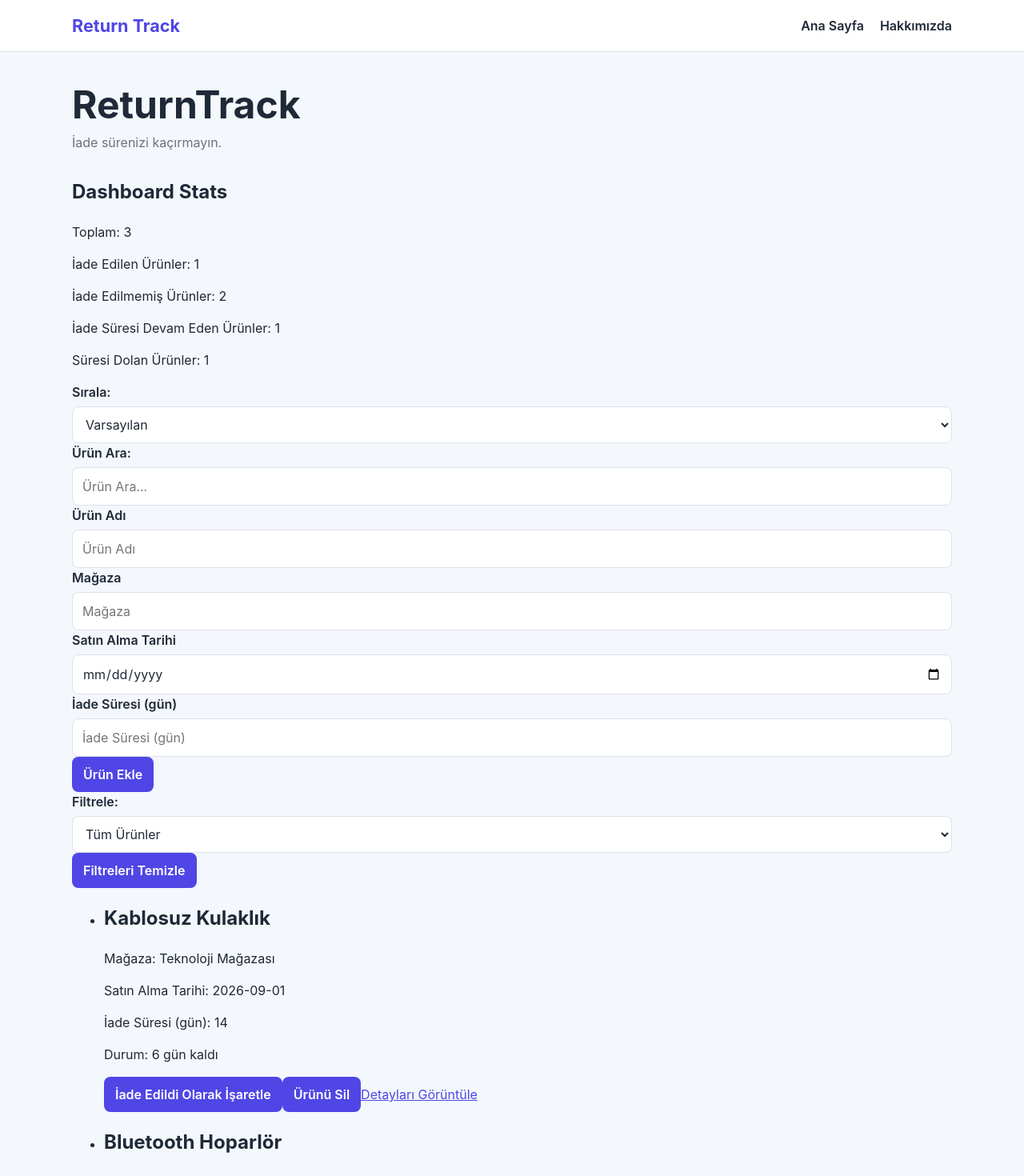
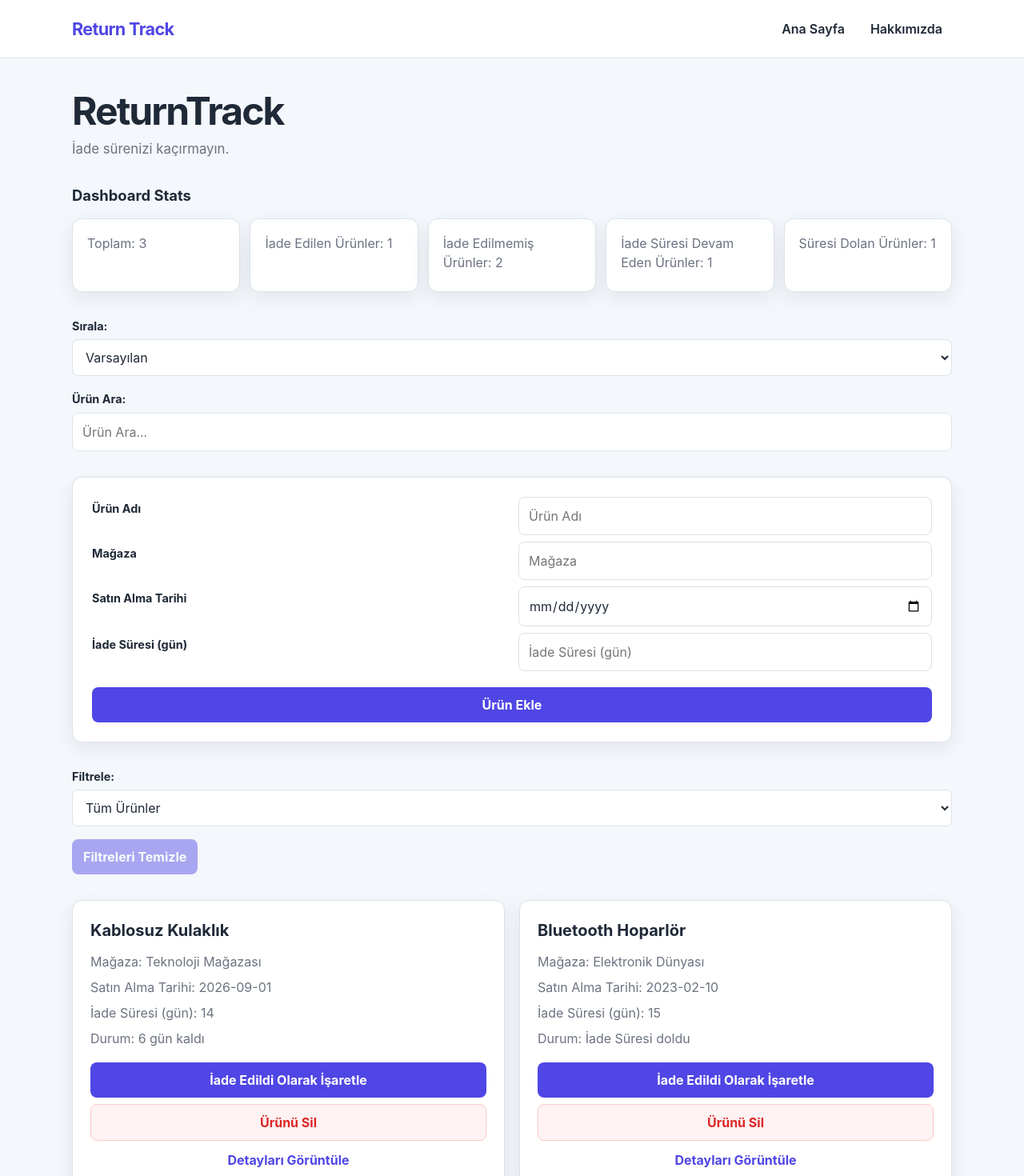
Before and after one commit to yigityilmaz16/return-track, a React (Vite) app: page / in a window 1280 px wide. Shown: the top 1470 px of the page at 80% size. Built offline with nearby package versions, Linux system fonts and the light colour scheme.

Commit message:
style: polish dashboard layout

```diff
--- a/src/App.css
+++ b/src/App.css
@@ -1,35 +1,44 @@
 .navbar {
+  position: sticky;
+  top: 0;
+  z-index: 10;
   display: flex;
   align-items: center;
   justify-content: space-between;
   gap: 24px;
   padding: 16px max(24px, calc((100% - 1100px) / 2));
-  background-color: var(--color-surface);
+  background-color: rgba(255, 255, 255, 0.94);
   border-bottom: 1px solid var(--color-border);
+  backdrop-filter: blur(12px);
 }
 
 .navbar h1 {
   margin: 0;
   color: var(--color-primary);
   font-size: 1.35rem;
+  letter-spacing: -0.03em;
 }
 
 .nav-links {
   display: flex;
-  gap: 20px;
+  gap: 8px;
   margin: 0;
   padding: 0;
   list-style: none;
 }
 
 .nav-links a {
+  display: block;
+  padding: 8px 12px;
   color: var(--color-text);
   font-weight: 600;
   text-decoration: none;
+  border-radius: 8px;
 }
 
 .nav-links a:hover {
   color: var(--color-primary);
+  background-color: #eef2ff;
 }
 
 main,
@@ -43,17 +52,44 @@ main > h1 {
   margin: 0;
   font-size: clamp(2rem, 5vw, 3rem);
   line-height: 1.1;
+  letter-spacing: -0.04em;
 }
 
 main > h1 + p {
   margin: 8px 0 32px;
   color: var(--color-muted);
+  font-size: 1.05rem;
+}
+
+.DashboardStats {
+  display: grid;
+  grid-template-columns: repeat(5, minmax(0, 1fr));
+  gap: 12px;
+  margin-bottom: 32px;
+}
+
+.DashboardStats h2 {
+  grid-column: 1 / -1;
+  margin: 0 0 2px;
+  font-size: 1.15rem;
+}
+
+.DashboardStats p {
+  min-height: 92px;
+  margin: 0;
+  padding: 18px;
+  color: var(--color-muted);
+  background-color: var(--color-surface);
+  border: 1px solid var(--color-border);
+  border-radius: var(--radius);
+  box-shadow: var(--shadow);
 }
 
 label {
   display: block;
-  margin-bottom: 6px;
-  font-weight: 600;
+  margin: 18px 0 6px;
+  font-size: 0.9rem;
+  font-weight: 700;
 }
 
 input,
@@ -65,6 +101,7 @@ select {
   border: 1px solid var(--color-border);
   border-radius: 8px;
   outline: none;
+  transition: border-color 160ms ease, box-shadow 160ms ease;
 }
 
 input:focus,
@@ -76,26 +113,146 @@ select:focus {
 button {
   padding: 10px 14px;
   color: #ffffff;
-  font-weight: 600;
+  font-weight: 700;
   background-color: var(--color-primary);
   border: 0;
   border-radius: 8px;
+  transition: background-color 160ms ease, opacity 160ms ease, transform 160ms ease;
 }
 
-button:hover {
+button:hover:not(:disabled) {
   background-color: var(--color-primary-dark);
+  transform: translateY(-1px);
+}
+
+button:disabled {
+  cursor: not-allowed;
+  opacity: 0.45;
+}
+
+main > button {
+  margin-top: 16px;
+}
+
+.ProductForm {
+  display: grid;
+  grid-template-columns: repeat(2, minmax(0, 1fr));
+  gap: 8px 16px;
+  margin: 32px 0;
+  padding: 24px;
+  background-color: var(--color-surface);
+  border: 1px solid var(--color-border);
+  border-radius: var(--radius);
+  box-shadow: var(--shadow);
+}
+
+.ProductForm label {
+  margin-top: 4px;
+}
+
+.ProductForm .error,
+.ProductForm button {
+  grid-column: 1 / -1;
+}
+
+.ProductForm button {
+  margin-top: 12px;
 }
 
 .error {
+  margin: 8px 0 0;
   color: var(--color-danger);
   font-weight: 600;
+}
+
+.ProductList {
+  display: grid;
+  grid-template-columns: repeat(2, minmax(0, 1fr));
+  gap: 18px;
+  margin: 32px 0 0;
+  padding: 0;
+  list-style: none;
+}
+
+.Product {
+  display: flex;
+  flex-direction: column;
+  align-items: flex-start;
+  gap: 8px;
+  padding: 22px;
+  background-color: var(--color-surface);
+  border: 1px solid var(--color-border);
+  border-radius: var(--radius);
+  box-shadow: var(--shadow);
+}
+
+.Product h2 {
+  margin: 0 0 4px;
+  font-size: 1.25rem;
+}
+
+.Product p {
+  margin: 0;
+  color: var(--color-muted);
+}
+
+.Product button:first-of-type {
+  width: 100%;
+  margin-top: 10px;
+}
+
+.Product button:nth-of-type(2) {
+  width: 100%;
+  color: var(--color-danger);
+  background-color: #fef2f2;
+  border: 1px solid #fecaca;
+}
+
+.Product button:nth-of-type(2):hover {
+  color: #ffffff;
+  background-color: var(--color-danger);
+}
+
+.Product a {
+  align-self: center;
+  margin-top: 4px;
+  font-weight: 700;
+  text-decoration: none;
+}
+
+.about-page,
+.not-found-page {
+  padding: 28px;
+  background-color: var(--color-surface);
+  border: 1px solid var(--color-border);
+  border-radius: var(--radius);
+  box-shadow: var(--shadow);
+}
+
+.about-page h1,
+.not-found-page h1 {
+  margin-top: 0;
+}
+
+.about-page p {
+  color: var(--color-muted);
+}
+
+@media (max-width: 800px) {
+  .DashboardStats {
+    grid-template-columns: repeat(2, minmax(0, 1fr));
+  }
+
+  .ProductList {
+    grid-template-columns: 1fr;
+  }
 }
 
 @media (max-width: 600px) {
   .navbar {
     align-items: flex-start;
     flex-direction: column;
-    padding: 16px 20px;
+    padding: 14px 20px;
   }
 
   main,
@@ -104,4 +261,19 @@ button:hover {
     width: min(100% - 32px, 1100px);
     margin-top: 28px;
   }
+
+  .DashboardStats,
+  .ProductForm {
+    grid-template-columns: 1fr;
+  }
+
+  .DashboardStats h2,
+  .ProductForm .error,
+  .ProductForm button {
+    grid-column: auto;
+  }
+
+  .ProductForm {
+    padding: 18px;
+  }
 }
```
